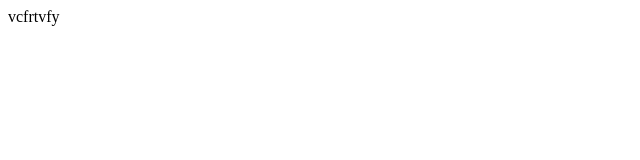
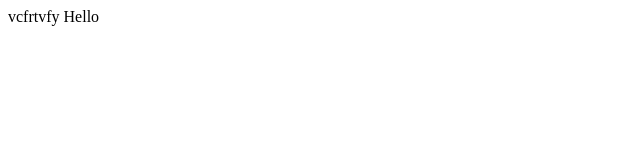
Before and after one commit to Roby01/projekt_d, a plain HTML site: page index.html in a window 1280 px wide. Shown: the full height of the page, 0-640 px from the left. Drawn offline with Linux system fonts and the light colour scheme.

```diff
--- a/index.html
+++ b/index.html
@@ -1 +1,4 @@
 vcfrtvfy
+<body>
+Hello
+</body>
```
